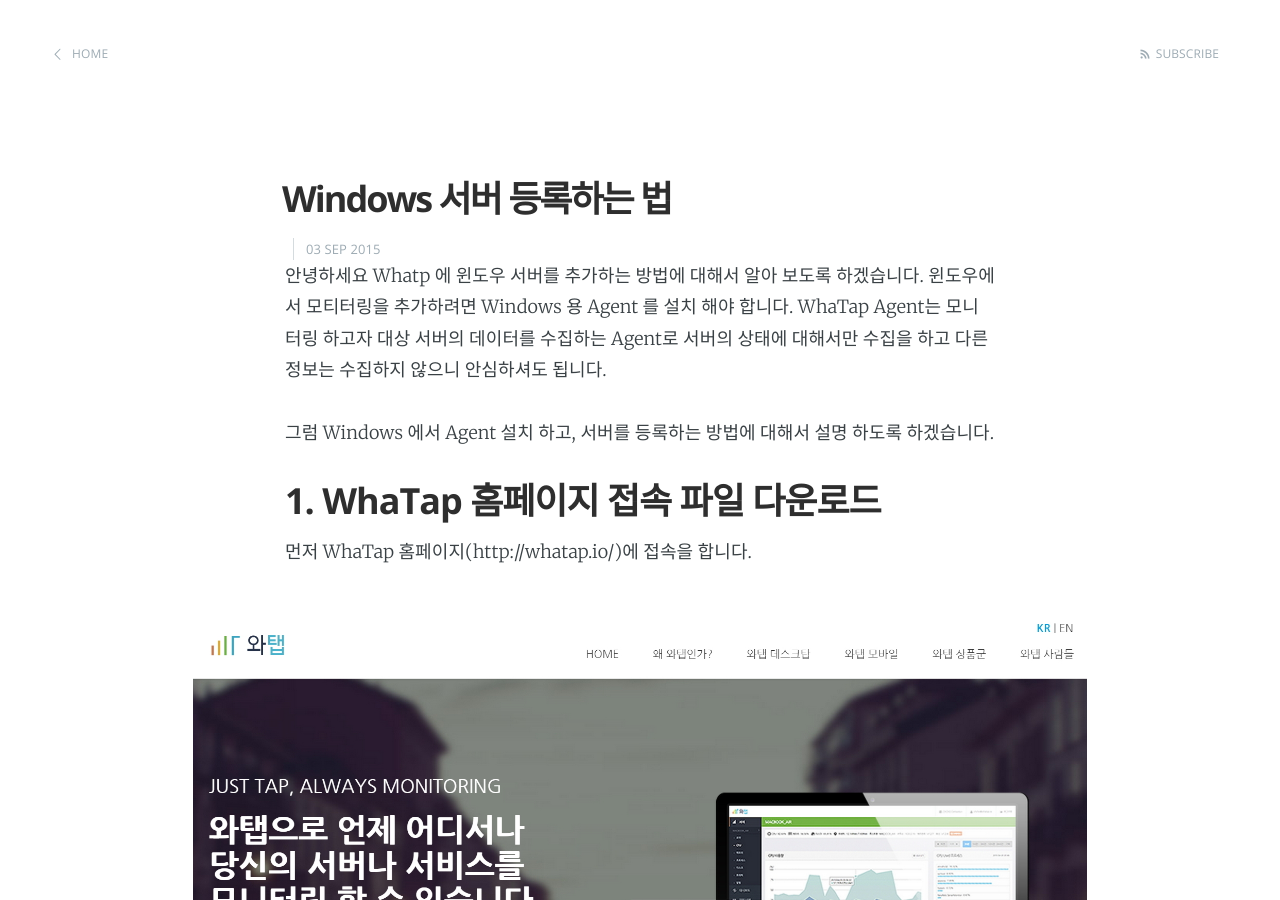
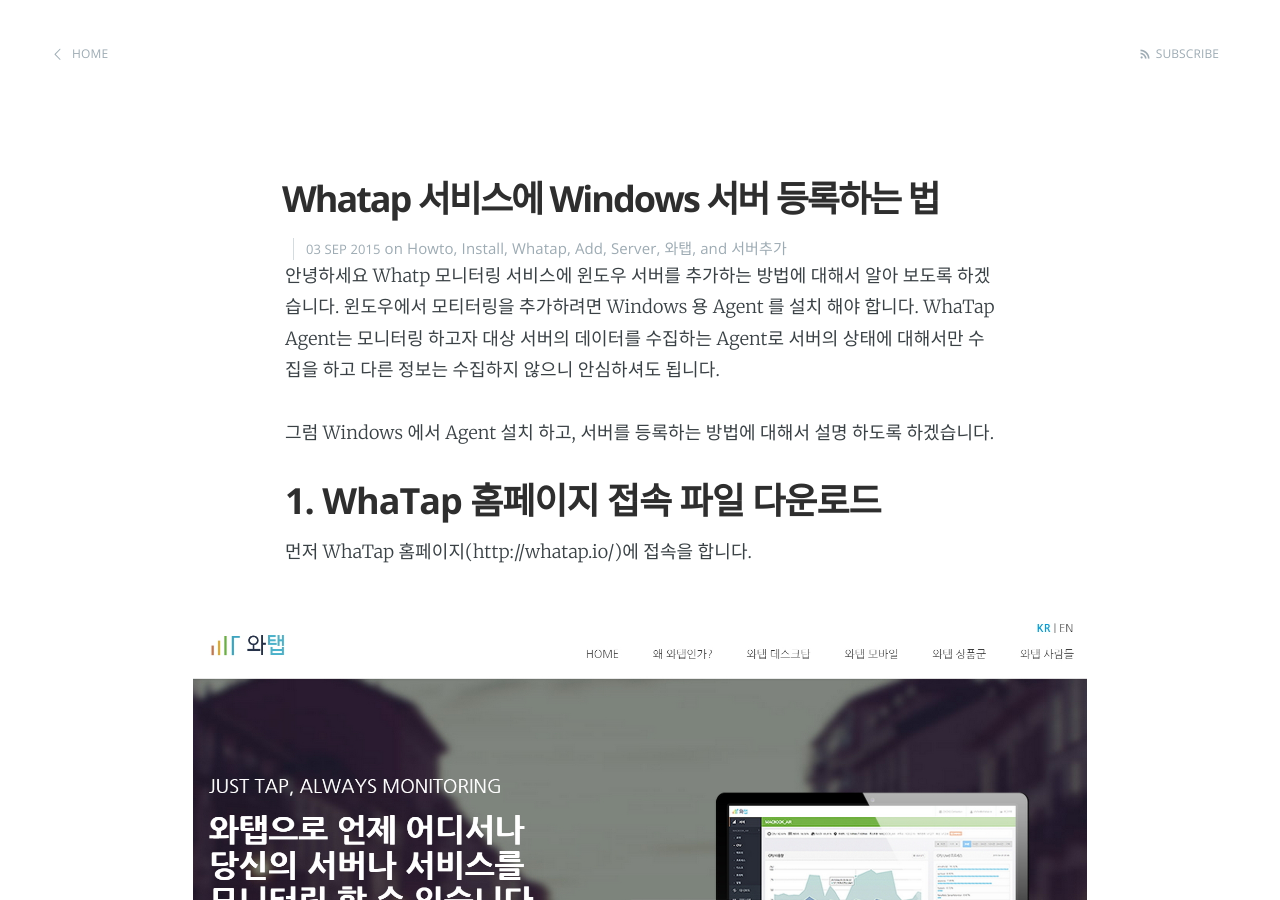
Before and after one commit to whatap/whatap.github.io, a Jekyll site: the page built from _posts/2015-09-03-AddWindowsServer.md, in a window 1280 px wide and 900 px high. Built offline with Jekyll 4.4.1, drawn with Linux system fonts in a browser that asks for light colours; Markdown is read by kramdown in place of the engine named in the settings; some of the changed text lies outside the part shown.

Commit message:
Title 수정

```diff
--- a/_posts/2015-09-03-AddWindowsServer.md
+++ b/_posts/2015-09-03-AddWindowsServer.md
@@ -1,12 +1,11 @@
 ---
 layout: post
-title:  "Windows 서버 등록하는 법"
-date:   2015-09-03 17:07:00
-author: 김광명
-email:  kmkim@whatap.io
+title:  "Whatap 서비스에 Windows 서버 등록하는 법"
+date:   2015-9-3 17:07:00
+categories: Howto Install Whatap Add Server 와탭 서버추가
 ---
 
-안녕하세요 Whatp 에 윈도우 서버를 추가하는 방법에 대해서 알아 보도록 하겠습니다.
+안녕하세요 Whatp 모니터링 서비스에 윈도우 서버를 추가하는 방법에 대해서 알아 보도록 하겠습니다.
 윈도우에서 모티터링을 추가하려면 Windows 용 Agent 를 설치 해야 합니다.
 WhaTap Agent는 모니터링 하고자 대상 서버의 데이터를 수집하는 Agent로 서버의 상태에 대해서만 수집을 하고 다른 정보는 수집하지 않으니 안심하셔도 됩니다.
 
```
